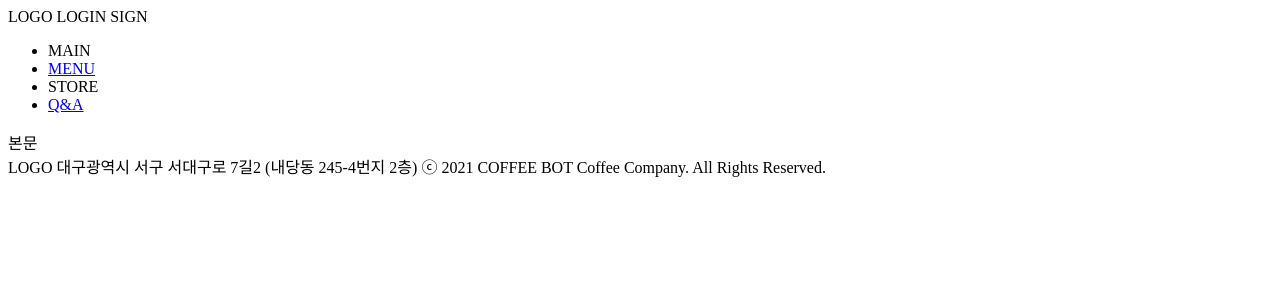
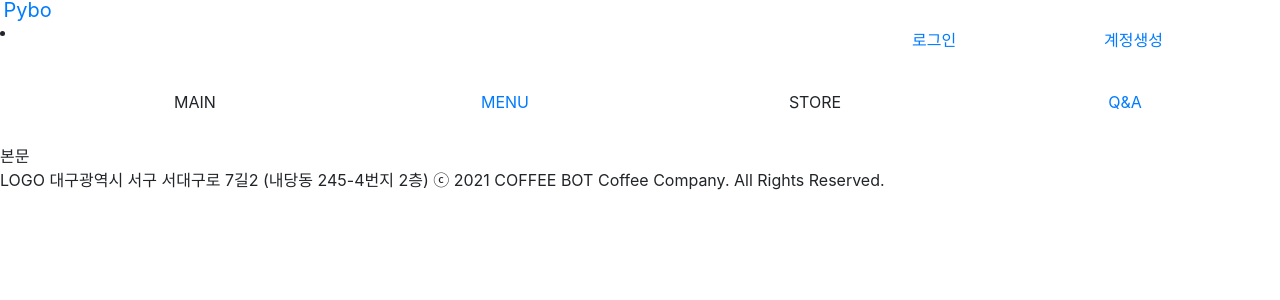
Before and after one commit to ss820938ss/pro_chatbot, a Flask app: page / in a window 1280 px wide. Shown: the top 300 px of the page. Run offline with Flask 2, Linux system fonts and the light colour scheme; some libraries are stand-ins or nearby versions.

Commit message:
웹사이트 기초 틀 작성중

```diff
--- a/pybo/static/style.css
+++ b/pybo/static/style.css
@@ -0,0 +1,32 @@
+#logo {
+    margin: auto;
+	width: 1273px;
+	position: relative;
+	line-height: 10px;
+	list-style: none;
+}
+
+#status li a {
+    float: right;
+    width: 15%;
+    height: 100%;
+    background: #fff;
+    list-style: none;
+}
+
+#menu ul li {
+    float: left;
+    width: 25%;
+    height: 100%;
+    line_height: 30px;
+    text-align: center;
+    background: #fff;
+    list-style: none;
+    padding: 30px;
+}
+
+section ul li {
+    text-align: center;
+    background: #fff;
+    list-style: none;
+}
--- a/pybo/templates/base.html
+++ b/pybo/templates/base.html
@@ -12,16 +12,27 @@
 </head>
 <body>
     <header>
-        LOGO  LOGIN  SIGN IN
+        <div id = "logo">
+            <a class="navbar-brand" href="{{ url_for('main.index') }}">Pybo</a>
+            <ul class="navbar-nav">
+        </div>
+        <div id = "status">
+                <li class="nav-item ">
+                    <a class="nav-link" href="#">계정생성</a> <a class="nav-link" href="#">로그인</a>
+                </li>
+            </ul>
+        </div>
     </header>
 
     <nav>
+        <div id = "menu">
             <ul>
                 <li>MAIN</li>
                 <li><a href="http://127.0.0.1:5000/menu/list/">MENU</a></li>
                 <li>STORE</li>
                 <li><a href="http://127.0.0.1:5000/question/list/">Q&A</a></li>
             </ul>
+        </div>
     </nav>
 
 <!-- 기본 템플릿 안에 삽입될 내용 Start -->
--- a/pybo/templates/index.html
+++ b/pybo/templates/index.html
@@ -6,30 +6,14 @@
 </head>
 <body>
 
-    <header>
-        LOGO
-
-        LOGIN SIGN
-    </header>
-
-    <nav>
-        <ul>
-            <li>MAIN</li>
-            <li><a href="http://127.0.0.1:5000/menu/list/">MENU</a></li>
-            <li>STORE</li>
-            <li><a href="http://127.0.0.1:5000/question/list/">Q&A</a></li>
-        </ul>
-    </nav>
+{% extends 'base.html' %}
+{% block content %}
 
     <section>
         본문
     </section>
 
-    <footer>
-        LOGO
-        대구광역시 서구 서대구로 7길2 (내당동 245-4번지 2층)
-        ⓒ 2021 COFFEE BOT Coffee Company. All Rights Reserved.
-    </footer>
+{% endblock %}
 
 </body>
 </html>
--- a/pybo/templates/menu/menu_list.html
+++ b/pybo/templates/menu/menu_list.html
@@ -9,6 +9,7 @@
 {% block content %}
 
     <section>
+        <br><br>
         {% if menu_list %}
             <ul>
             {% for menu in menu_list %}
--- a/pybo/views/question_views.py
+++ b/pybo/views/question_views.py
@@ -1,7 +1,7 @@
 from flask import Blueprint, render_template
 
 from pybo.models import Question
-from ..forms import QuestionForm
+from ..forms import QuestionForm, AnswerForm
 from datetime import datetime
 
 from flask import Blueprint, render_template, request, url_for
@@ -20,8 +20,9 @@ def _list():
 
 @bp.route('/detail/<int:question_id>/')
 def detail(question_id):
+    form = AnswerForm()
     question = Question.query.get_or_404(question_id)
-    return render_template('question/question_detail.html', question=question)
+    return render_template('question/question_detail.html', question=question, form=form)
 
 
 @bp.route('/create/', methods=('GET', 'POST'))
```
Also changed, not shown: pybo/forms.py (+6 -2 lines), pybo/templates/question/question_detail.html (+10 -0 lines), pybo/views/answer_views.py (+10 -6 lines). Lines whose indentation alone changed are shown as unchanged.
